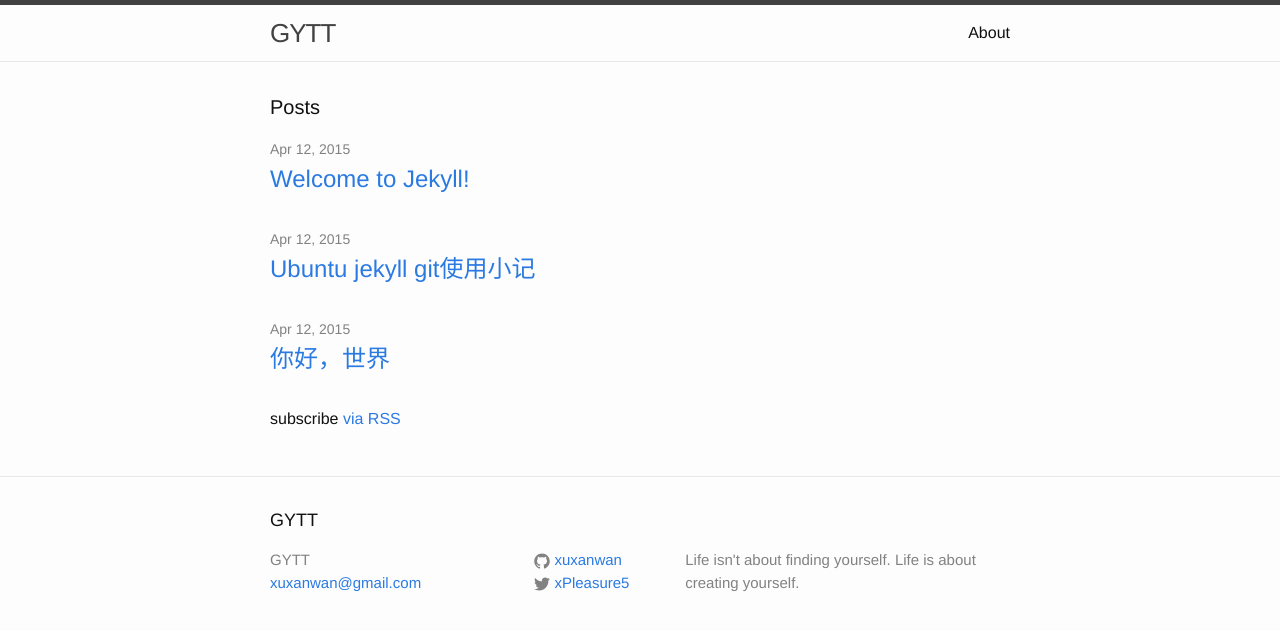
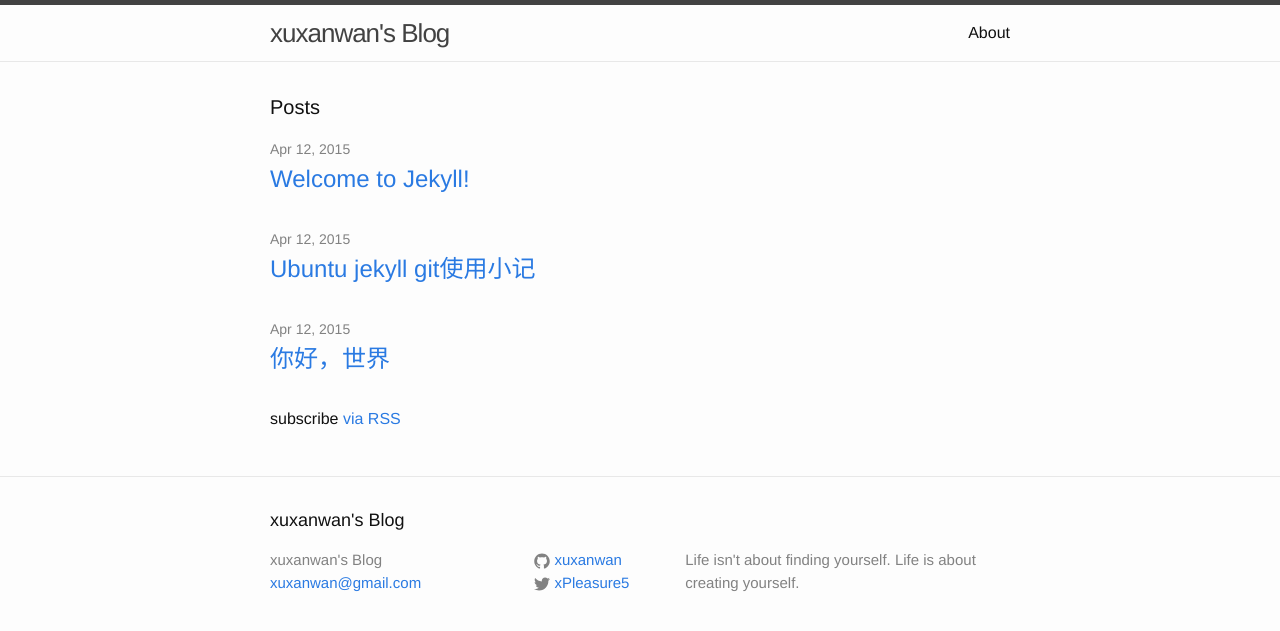
Before and after one commit to xuxanwan/myblog, a Jekyll site: the page built from index.html, in a window 1280 px wide. Shown: the top 631 px of the page. Built offline with Jekyll 4.4.1, drawn with Linux system fonts in a browser that asks for light colours.

Commit message:
update _config.yml

```diff
--- a/_config.yml
+++ b/_config.yml
@@ -1,5 +1,5 @@
 # Site settings
-title: GYTT
+title: xuxanwan's Blog
 email: xuxanwan@gmail.com
 description: > # this means to ignore newlines until "baseurl:"
   Life isn't about finding yourself. Life is about creating yourself.
```
